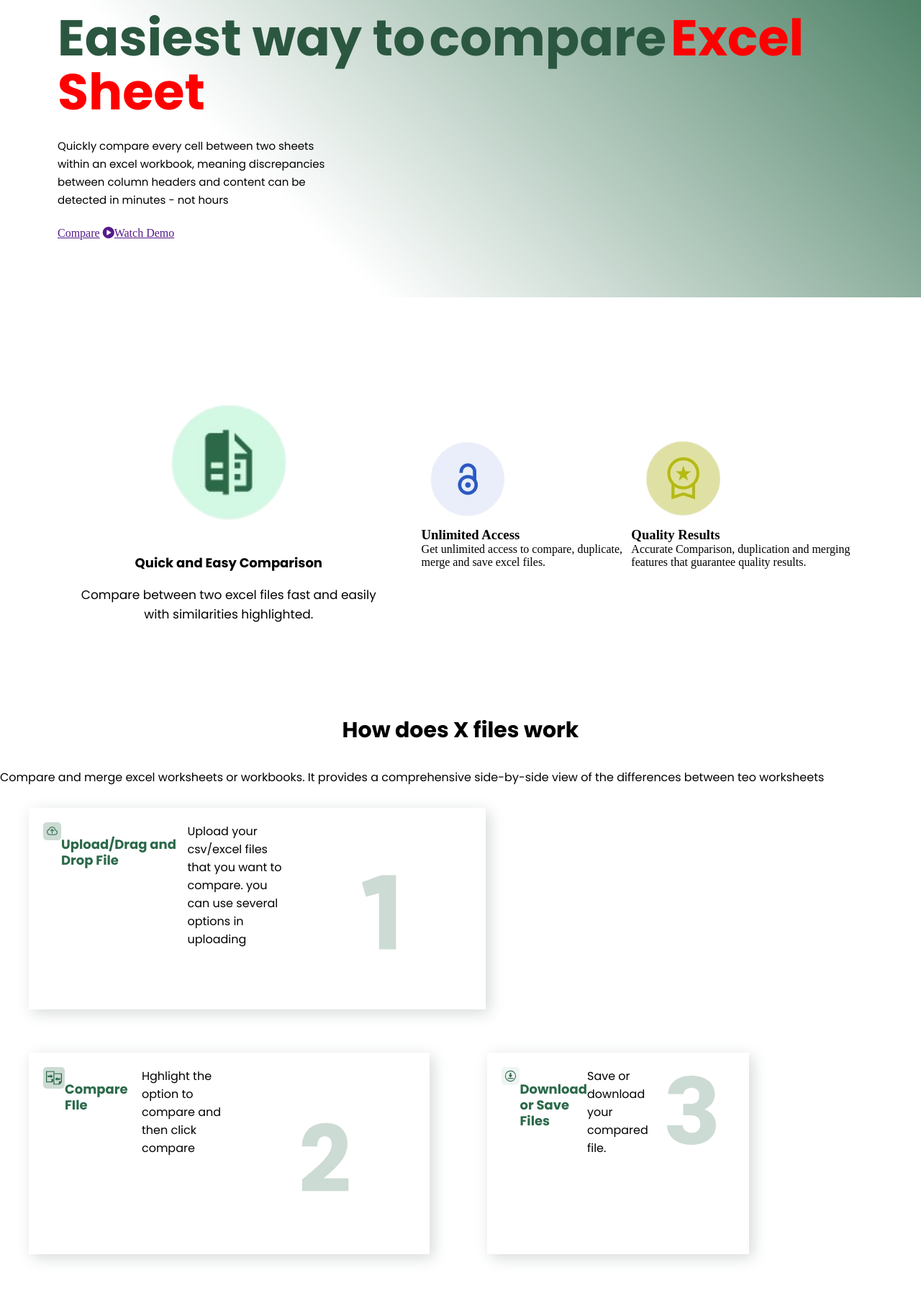
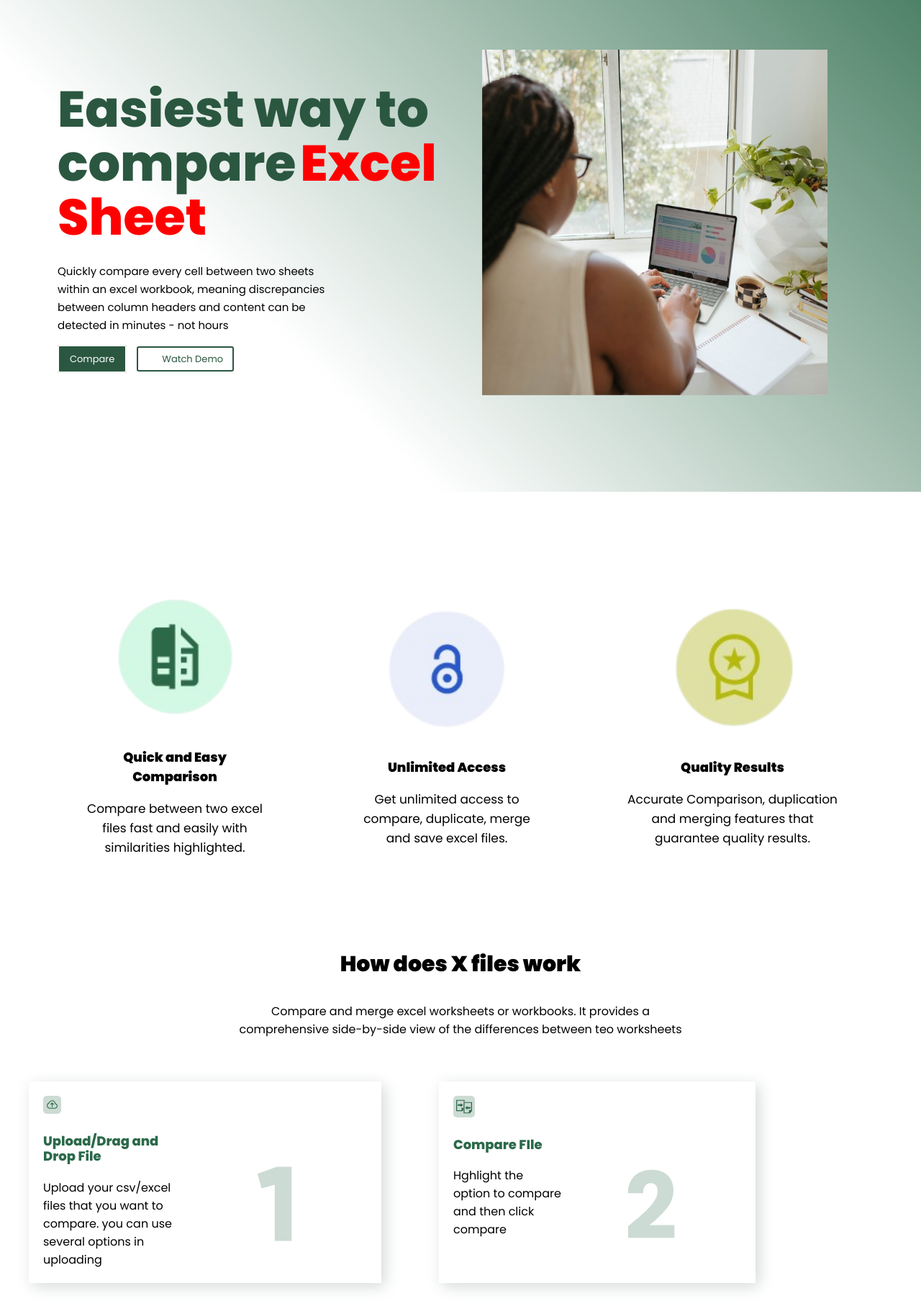
Before and after one commit to zuri-training/Team-Lion2, a plain HTML site: page index.html in a window 1280 px wide. Shown: the part 123-1948 px from the top of the page at 72% size. Drawn offline with Linux system fonts and the light colour scheme.

Commit message:
Update index.html

```diff
--- a/index.html
+++ b/index.html
@@ -6,11 +6,12 @@
     <meta http-equiv="X-UA-Compatible" content="IE=edge" />
     <meta name="viewport" content="width=device-width, initial-scale=1.0" />
     <title>X files</title>
-    <link rel="stylesheet" href="css/style.css" />
+    <link rel="stylesheet" href="./css/style.css" />
     <link rel="preconnect" href="https://fonts.googleapis.com">
     <link rel="preconnect" href="https://fonts.gstatic.com" crossorigin>
-    <link href="https://fonts.googleapis.com/css2?family=Poppins:wght@400;500;700&display=swap" rel="stylesheet">
-    <link rel="stylesheet" href="https://cdnjs.cloudflare.com/ajax/libs/font-awesome/6.1.1/css/all.min.css">
+    <link rel="preconnect" href="https://fonts.googleapis.com">
+    <link rel="preconnect" href="https://fonts.gstatic.com" crossorigin>
+    <link href="https://fonts.googleapis.com/css2?family=Merriweather+Sans:wght@700;800&family=Poppins:wght@100;300;400;500;800;900&display=swap" rel="stylesheet">
 </head>
 
 <body>
@@ -18,7 +19,7 @@
         <nav>
             <a href="index.html">
                 <div class="logo">
-                    <img src="images/X.png" alt="X-files logo" />
+                    <img src="./images/X.png" alt="X-files logo" />
                     <h1>files</h1>
                 </div>
             </a>
@@ -35,12 +36,12 @@
                 </ul>
             </div> -->
             <div class="nav-links">
-                <div class="nav-link">
-                    <a href="#" class="nav-link1">How It Works</a>
+                <div class="link">
+                    <a href="#">How it Works</a>
                     <a href="#">Our Client</a>
                     <a href="#">About</a>
                 </div>
-                <div class="nav-log">
+                <div class="log">
                     <a href="#" class="login">Login</a>
                     <a href="#" class="get">Sign Up</a>
                 </div>
@@ -53,37 +54,37 @@
         <div id="left">
             <h1 id="left-header-title">
                 <span class="green">Easiest way to</span> <span class="green">compare</span> <span class="red">Excel Sheet</span>
-            </h2>
+            </h1>
             <p id="left-header-detail">
                 <span>Quickly compare every cell between two sheets</span> <span>within an excel workbook, meaning discrepancies </span>
                 <span> between column headers and content can be</span> <span>detected in minutes - not hours</span>
             </p>
-            <a href="" id="left-header-button">Compare</a>
-            <a href="" id="left-header-button"><i class="fa fa-play-circle" aria-hidden="true"></i>Watch Demo</a>
+            <a href="" id="left-header-button1">Compare</a>
+            <a href="" id="left-header-button2"><i class="fa fa-play-circle" aria-hidden="true"></i>Watch Demo</a>
         </div>
         <div id="right">
-            <iframe aria-hidden="true" tabindex="-1" name="gtm-iframe" title="Google Tag Manager iframe" src="https://marketing.figma.com?referrer=https://www.figma.com/?node-id=178%3A471&amp;temp-cache-bust=1" style="width: 0px; height: 0px; display: none; visibility: hidden;"></iframe>
+            <img src="./images/stream.jpg" alt="">
         </div>
     </section>
 
     <!-- FEATURES -->
     <section class="section2">
-        <div class="left-text">
-            <img src="images/xfiles_2-removebg-preview.png" alt="">
+        <div class="left-text left">
+            <img src="./images/xfiles_2-removebg-preview.png" alt="">
             <h3>Quick and Easy Comparison</h3>
             <p>
                 <span>Compare between two excel files fast</span> <span>and easily with similarities highlighted.</span>
             </p>
         </div>
-        <div class="middle text">
-            <img src="images/xfiles_3-removebg-preview.png" alt="">
+        <div class="left-text middle">
+            <img src="./images/xfiles_3-removebg-preview.png" alt="">
             <h3>Unlimited Access</h3>
             <p>
                 <span>Get unlimited access to compare, </span> <span>duplicate, merge and save excel files.</span>
             </p>
         </div>
-        <div class="right-text">
-            <img src="images/xfiles_4-removebg-preview.png" alt="">
+        <div class="left-text right">
+            <img src="./images/xfiles_4-removebg-preview.png" alt="">
             <h3>Quality Results</h2>
             <p>
                 <span>Accurate Comparison, duplication and </span> <span>merging features that guarantee quality</span> <span>results.</span>
@@ -93,14 +94,14 @@
 
     <!-- FUNCTION -->
     <section class="section3">
-        <h2>How does X files work</h1>
-        <p>
-            <span>Compare and merge excel worksheets or workbooks. It provides a</span>
-            <span>comprehensive side-by-side view of the differences between teo worksheets</span>
+        <h2>How does X files work</h2>
+        <p class="function-details">
+            <span>Compare and merge excel worksheets or workbooks. It provides a</span>  <br> <span>comprehensive side-by-side view of the differences between teo worksheets</span>
         </p>
         <div class="boxes">
-            <div class="box box1">
-                <img src="images/cloud_upload.svg" alt="" style="height: 25px; width: 25px; background-color: rgb(204,219,211); padding: 4px; border-radius: 5px;">
+            <div class="box">
+                <div class="box1">
+                    <img src="./images/cloud_upload.svg" alt="" style="height: 25px; width: 25px; background-color: rgb(204,219,211); padding: 4px; border-radius: 5px;">
                     <h5>
                         <span> Upload/Drag</span>
                         <span>and Drop File</span>
@@ -108,32 +109,35 @@
                     <p>
                         <span>Upload your csv/excel files</span> <span>that you want to compare.</span> <span>you can use several options</span> <span>in uploading</span>
                     </p>
-
-                <div class="number1">
-                    <img src="images/number_1.svg" alt="" style="height: 250px; width: 250px;">
+                </div>
+                <div class="number">
+                    <img src="./images/number_1.svg" alt="" style="height: 250px; width: 250px;">
                 </div>
             </div>
-            <div class="box box2">
-                <img src="images/share_files.svg" alt="" style="height: 30px; width: 30px; background-color: rgb(204,219,211); padding: 4px; border-radius: 5px;">
+            <div class="box">
+                <div class="box2">
+                    <img src="./images/share_files.svg" alt="" style="height: 30px; width: 30px; background-color: rgb(204,219,211); padding: 4px; border-radius: 5px;">
                     <h5>Compare FIle</h5>
                     <p>
                         <span>Hghlight the option to</span> <span>compare and then click</span> <span>compare</span>
                     </p>
-
-                <div class="number2">
-                    <img src="images/number_2.svg" alt="" style="height: 250px; width: 250px;">
+                </div>
+                <div class="number">
+                    <img src="./images/number_2.svg" alt="" style="height: 250px; width: 250px;">
                 </div>
             </div>
-            <div class="box box3">
-                <img src="images/download.svg" alt="" style="height: 25px; width: 25px; background-color: rgb(239, 245, 242); padding: 4px; border-radius: 5px;">
+            <div class="box">
+                <div class="box3">
+                    <img src="./images/download.svg" alt="" style="height: 25px; width: 25px; background-color: rgb(239, 245, 242); padding: 4px; border-radius: 5px;">
                     <h5>
                         <span>Download or</span> <span>Save Files</span>
                     </h5>
                     <p>
                         <span>Save or download your</span> <span>compared file.</span>
                     </p>
-                <div class="number3">
-                    <img src="images/number_3.svg" alt="" style="height: 120px; width: 120px;">
+                </div>
+                <div class="number">
+                    <img src="./images/number_3.svg" alt="" style="height: 120px; width: 120px;">
                 </div>
             </div>
         </div>
@@ -150,16 +154,16 @@
             </p>
             <div class="upload-box">
                 <div class="upload-box1">
-                    <img src="images/upload_with_arrow.svg" alt="" style="height: 25px; width: 25px; padding: 4px; border-radius: 5px;">
+                    <img src="./images/upload_with_arrow.svg" alt="" style="height: 25px; width: 25px; padding: 4px; border-radius: 5px;">
                     <p>Drop or Upload your files</p>
                 </div>
-                    <img src="images/upload.svg" alt="" style="height: 35px; width: 35px; padding: 10px; border-radius: 5px; background-color: rgb(43,105,73);">
+                    <img src="./images/upload.svg" alt="" style="height: 35px; width: 35px; padding: 10px; border-radius: 5px; background-color: rgb(43,105,73);">
 
                 <div class="upload-box2">
-                    <img src="images/upload_with_arrow.svg" alt="" style="height: 25px; width: 25px; padding: 4px; border-radius: 5px;">
+                    <img src="./images/upload_with_arrow.svg" alt="" style="height: 25px; width: 25px; padding: 4px; border-radius: 5px;">
                     <p>Drop or Upload your files</p>
                 </div>
-                <img src="images/upload.svg" alt="" style="height: 35px; width: 35px; padding: 10px; border-radius: 5px; background-color: rgb(43,105,73);">
+                <img src="./images/upload.svg" alt="" style="height: 35px; width: 35px; padding: 10px; border-radius: 5px; background-color: rgb(43,105,73);">
             </div>
             <a href="#">Compare</a>
         </div>
@@ -168,7 +172,7 @@
     <!-- NEWS -->
     <section class="section5">
         <div class="stream-img">
-            <img src="images/stream.jpg" alt="">
+            <img src="./images/stream.jpg" alt="">
         </div>
         <div class="stream-text">
             <h3>
@@ -189,23 +193,23 @@
     <footer>
         <h3>Trusted by the world's data best team</h3>
         <div class="google">
-            <img src="images/google.png" alt="">
+            <img src="./images/google.png" alt="">
         </div>
         <div class="qlik">
-            <img src="images/qlinq.png" alt="">
+            <img src="./images/qlinq.png" alt="">
         </div>
         <div class="data">
-            <img src="images/data.png" alt="">
+            <img src="./images/data.png" alt="">
         </div>
         <div class="dm">
-            <img src="images/dm.png" alt="">
+            <img src="./images/dm.png" alt="">
         </div>
         <div class="data2">
-            <img src="images/data2.png" alt="">
+            <img src="./images/data2.png" alt="">
         </div>
     </footer>
 
-    <script src="js/main.js"></script>
+    <script src="./js/script.js"></script>
 </body>
 
 </html>
```
Lines whose indentation alone changed are shown as unchanged.
